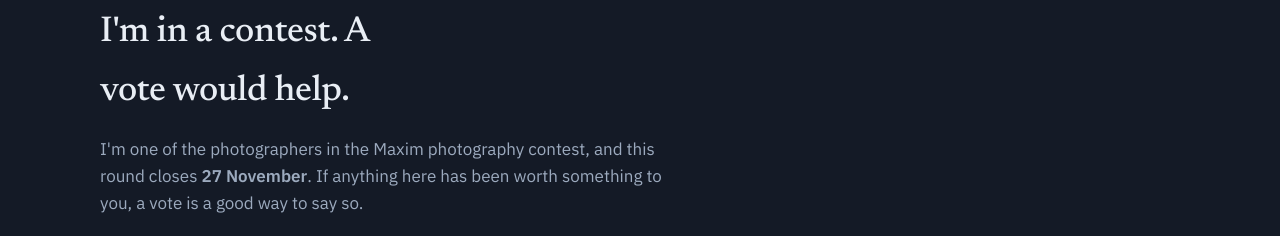
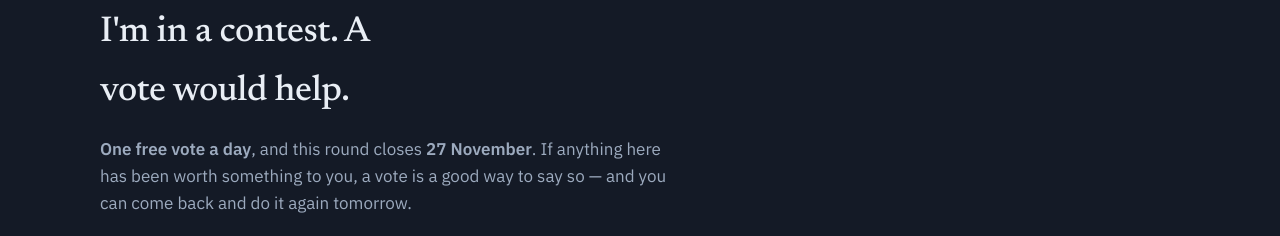
Before and after one commit to World-Swap/the-helping-sun, a plain HTML site: page site/index.html in a window 1280 px wide. Shown: the part 1020-1256 px from the top of the page. Drawn offline with Linux system fonts and the light colour scheme.

Commit message:
Say that the Maxim vote is free and daily
Ian confirms one free vote a day, which was left out of the first version
because it could not be verified from the page's HTML. It is the strongest
part of the ask, so it now leads.

Co-Authored-By: Claude Opus 5 <noreply@anthropic.com>
Claude-Session: https://claude.ai/code/session_01UXf3Si2wZLq139BBeWB2oA

```diff
--- a/site/index.html
+++ b/site/index.html
@@ -389,7 +389,7 @@ dialog.lb::backdrop{background:#070B12}
   <div class="wrap">
     <p class="vote-kicker">Maxim Photography Contest</p>
     <h2 class="vote-head">I'm in a contest. A vote would help.</h2>
-    <p class="vote-copy">I'm one of the photographers in the Maxim photography contest, and this round closes <strong>27 November</strong>. If anything here has been worth something to you, a vote is a good way to say so.</p>
+    <p class="vote-copy"><strong>One free vote a day</strong>, and this round closes <strong>27 November</strong>. If anything here has been worth something to you, a vote is a good way to say so &mdash; and you can come back and do it again tomorrow.</p>
     <p class="vote-cta">
       <a class="btn btn--vote" href="https://photography.maxim.com/t/NY2NKGFU" target="_blank" rel="noopener">Vote for me &rarr;</a>
       <span class="vote-note">Opens on Maxim's site &middot; nothing here changes</span>
```
